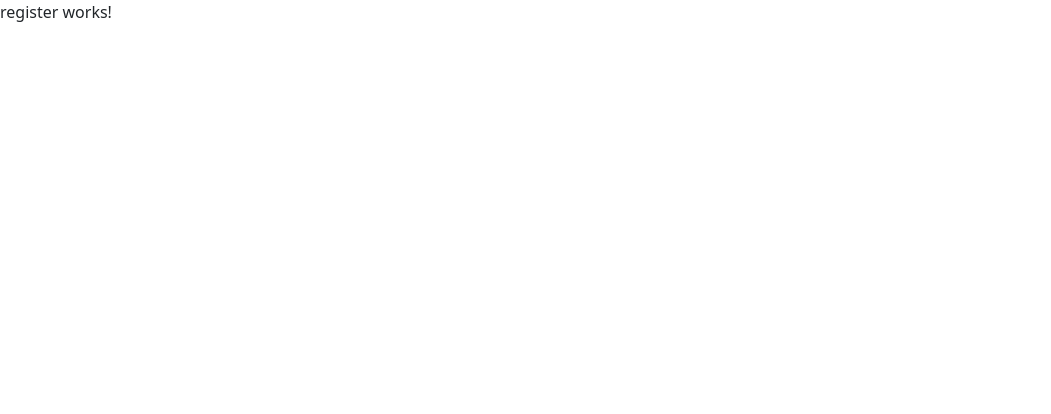
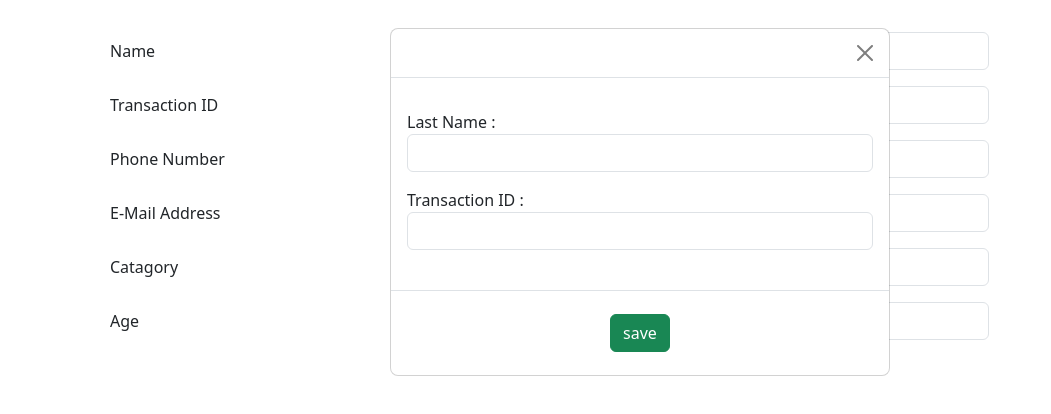
Before and after one commit to viniba23/develop1, an Angular app: page /register in a window 1280 px wide. Shown: the top 414 px of the page, without its empty margins (0-1051 px from the left). Built offline with nearby package versions, Linux system fonts and the light colour scheme.

Commit message:
work related register component

```diff
--- a/src/app/design/register/register.component.html
+++ b/src/app/design/register/register.component.html
@@ -1 +1,96 @@
-<p>register works!</p>
+<div class="container-fluid">
+        <form>
+            <div class="container">
+                <div class="row m-3 justify-content-center align-items-center h-100">
+                    <div class="col-md-12 mt-3">
+                        <div class="form-group row">
+                            <label class="col-md-4 col-form-label">Name</label>
+                            <div class="col-md-1" style="font-size: 18px;">:</div>
+                            <div class="col-md-5">
+                              <input type="text" class="form-control" formControlName="eventhallpayment" >
+                            </div>
+                        </div>
+                    </div>
+                    <div class="col-md-12 mt-3">
+                        <div class="form-group row">
+                            <label class="col-md-4 col-form-label">Transaction ID</label>
+                            <div class="col-md-1" style="font-size: 18px;">:</div>
+                            <div class="col-md-5">
+                              <input type="text" class="form-control" formControlName="eventhallpayment" >
+                            </div>
+                        </div>
+                    </div>
+                    <div class="col-md-12 mt-3">
+                        <div class="form-group row">
+                            <label class="col-md-4 col-form-label">Phone Number</label>
+                            <div class="col-md-1" style="font-size: 18px;">:</div>
+                            <div class="col-md-5">
+                              <input type="text" class="form-control" formControlName="eventhallpayment" >
+                            </div>
+                        </div>
+                    </div>
+                    <div class="col-md-12 mt-3">
+                        <div class="form-group row">
+                            <label class="col-md-4 col-form-label">E-Mail Address</label>
+                            <div class="col-md-1" style="font-size: 18px;">:</div>
+                            <div class="col-md-5">
+                              <input type="text" class="form-control" formControlName="eventhallpayment" >
+                            </div>
+                        </div>
+                    </div>
+                    <div class="col-md-12 mt-3">
+                        <div class="form-group row">
+                            <label class="col-md-4 col-form-label">Catagory</label>
+                            <div class="col-md-1" style="font-size: 18px;">:</div>
+                            <div class="col-md-5">
+                              <input type="text" class="form-control" formControlName="eventhallpayment" >
+                            </div>
+                        </div>
+                    </div>
+                    <div class="col-md-12 mt-3">
+                        <div class="form-group row">
+                            <label class="col-md-4 col-form-label">Age</label>
+                            <div class="col-md-1" style="font-size: 18px;">:</div>
+                            <div class="col-md-5">
+                              <input type="text" class="form-control" formControlName="eventhallpayment" >
+                            </div>
+                        </div>
+                    </div>
+
+                </div>
+            </div>
+
+        </form>
+
+
+
+
+
+        <div [style.display]="isVisible ? 'block' : 'none'" class="modal" tabindex="-1" role="dialog">
+            <div class="modal-dialog" role="document">
+                <div class="modal-content">
+                    <div class="modal-header">
+                        <h5 class="modal-title text-center"></h5>
+                        <button type="button" class="btn-close" data-bs-dismiss="modal" aria-label="Close" (click)="close()"></button>
+                    </div>
+                    <div class="modal-body">
+                        <div class="row mt-3">
+                            <div class="col-12 ">
+                                <label > Last Name <span>:</span></label>
+                                <input type="text" class="form-control"  formControlName="eventhallpayment" >
+                            </div>
+                            <div class="col-12 mt-3">
+                                <label >Transaction ID <span>:</span></label>
+                                <input type="text" class="form-control"  formControlName="eventhallpayment" >
+                            </div>
+                        </div>
+                    </div>
+                    <div class="modal-footer mt-4 ">
+                        <div class="btn mx-auto">
+                            <button type="button" class="btn btn-success " (click)="saveType()">save</button>
+                        </div>
+                    </div>
+                </div>
+            </div>
+        </div>
+ </div>
--- a/src/app/design/register/register.component.ts
+++ b/src/app/design/register/register.component.ts
@@ -7,4 +7,18 @@ import { Component } from '@angular/core';
 })
 export class RegisterComponent {
 
+  isVisible = true;
+
+  saveType() {
+
+      this.isVisible = false;
+
+  }
+
+  close(){
+    this.isVisible=false;
+  }
+
+
+
 }
```
